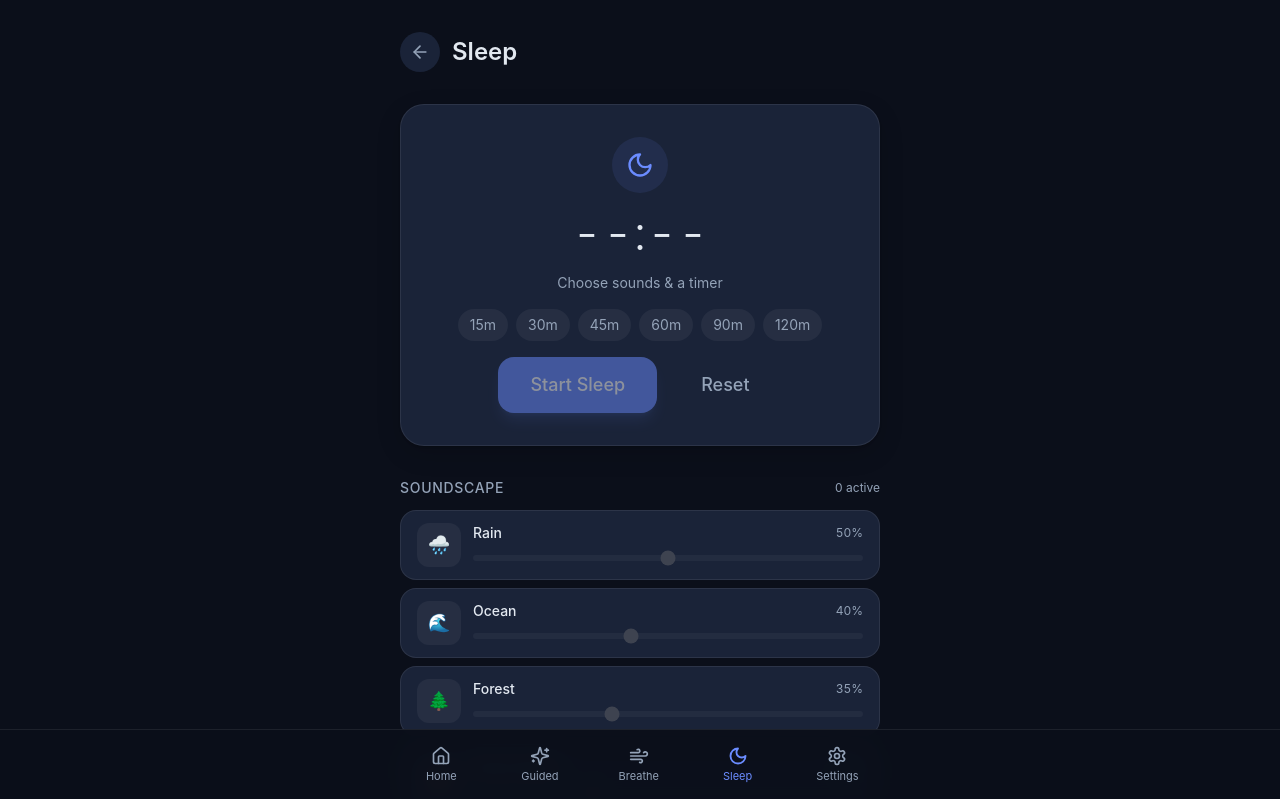
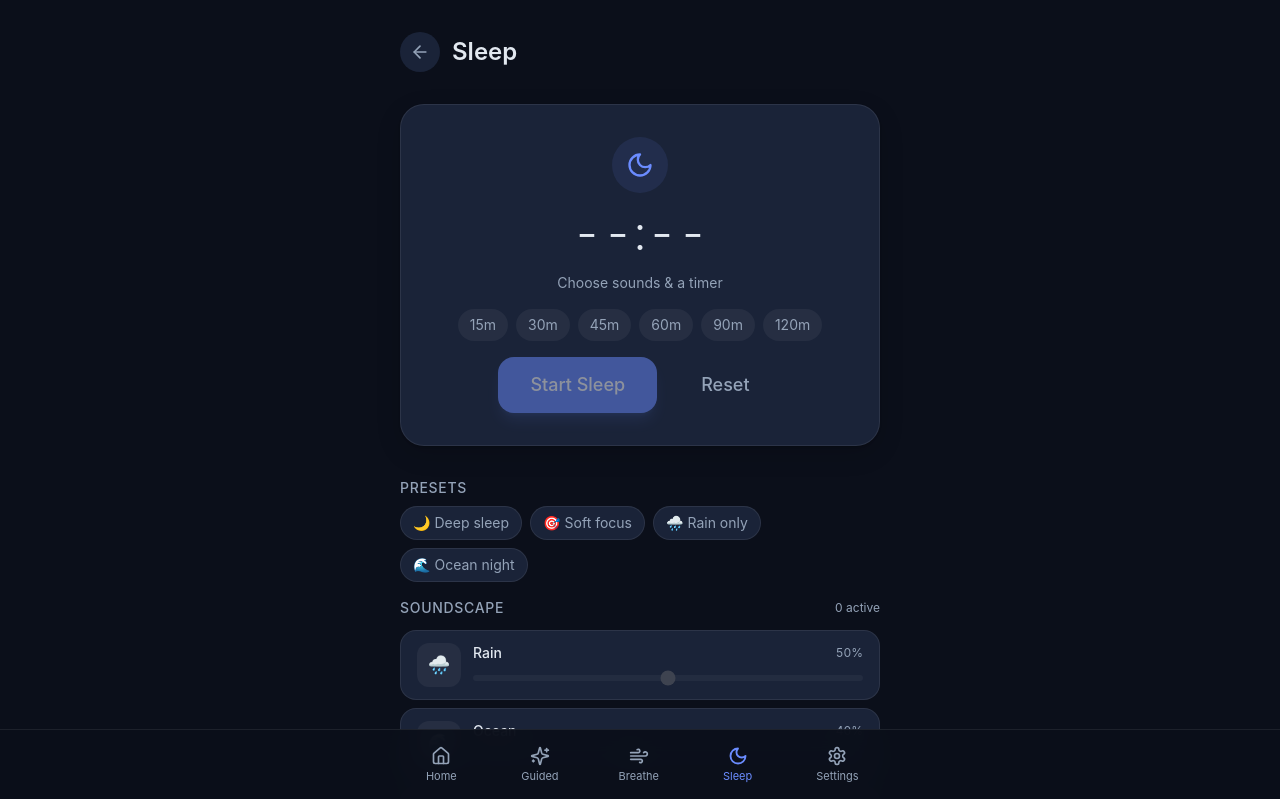
Before and after one commit to seyi-code/quietide, a Next.js app: page /sleep in a window 1280 px wide. Shown: the top 799 px of the page. Built offline with nearby package versions, Linux system fonts and the light colour scheme.

Commit message:
feat: sound presets on mixer

```diff
--- a/src/components/SoundMixer.tsx
+++ b/src/components/SoundMixer.tsx
@@ -2,30 +2,53 @@
 
 import { useEffect } from "react";
 import { useAppStore } from "@/store/useAppStore";
+import { SOUND_PRESETS, type SoundLayer } from "@/lib/types";
 import { audioEngine } from "@/lib/audioEngine";
 import { cn } from "@/lib/utils";
-import type { SoundLayer } from "@/lib/types";
 
 export function SoundMixer() {
   const sounds = useAppStore((s) => s.sounds);
   const toggleSound = useAppStore((s) => s.toggleSound);
   const setSoundVolume = useAppStore((s) => s.setSoundVolume);
+  const applyPreset = useAppStore((s) => s.applyPreset);
+  const lastPresetId = useAppStore((s) => s.lastPresetId);
 
-  // Keep audio engine in sync with store
   useEffect(() => {
     sounds.forEach((s) => {
-      audioEngine.setLayer(s.id as any, s.active, s.volume);
+      audioEngine.setLayer(
+        s.id as "rain" | "ocean" | "forest" | "brown" | "wind",
+        s.active,
+        s.volume
+      );
     });
   }, [sounds]);
 
-  // Cleanup on unmount
-  useEffect(() => {
-    return () => {
-      // leave audio running if user navigates – only stop on explicit fade
-    };
-  }, []);
+  return (
+    <div className="space-y-4">
+      <div className="space-y-2">
+        <h3 className="text-sm font-medium uppercase tracking-wider text-quietide-muted">
+          Presets
+        </h3>
+        <div className="flex flex-wrap gap-2">
+          {SOUND_PRESETS.map((p) => (
+            <button
+              key={p.id}
+              type="button"
+              onClick={() => applyPreset(p)}
+              className={cn(
+                "rounded-full px-3 py-1.5 text-sm transition-colors active:scale-95",
+                lastPresetId === p.id
+                  ? "bg-quietide-primary text-white"
+                  : "bg-quietide-card text-quietide-muted hover:text-quietide-soft border border-quietide"
+              )}
+            >
+              <span className="mr-1">{p.emoji}</span>
+              {p.name}
+            </button>
+          ))}
+        </div>
+      </div>
 
-  return (
       <div className="space-y-3">
         <div className="flex items-center justify-between">
           <h3 className="text-sm font-medium uppercase tracking-wider text-quietide-muted">
@@ -46,6 +69,7 @@ export function SoundMixer() {
           ))}
         </ul>
       </div>
+    </div>
   );
 }
 
@@ -62,7 +86,8 @@ function SoundRow({
     <li
       className={cn(
         "flex items-center gap-3 rounded-2xl border border-quietide bg-quietide-card px-4 py-3 transition-all",
-        sound.active && "border-quietide-primary/30 bg-quietide-surface shadow-sm shadow-quietide-primary/10"
+        sound.active &&
+          "border-quietide-primary/30 bg-quietide-surface shadow-sm shadow-quietide-primary/10"
       )}
     >
       <button
```
Lines whose indentation alone changed are shown as unchanged.
